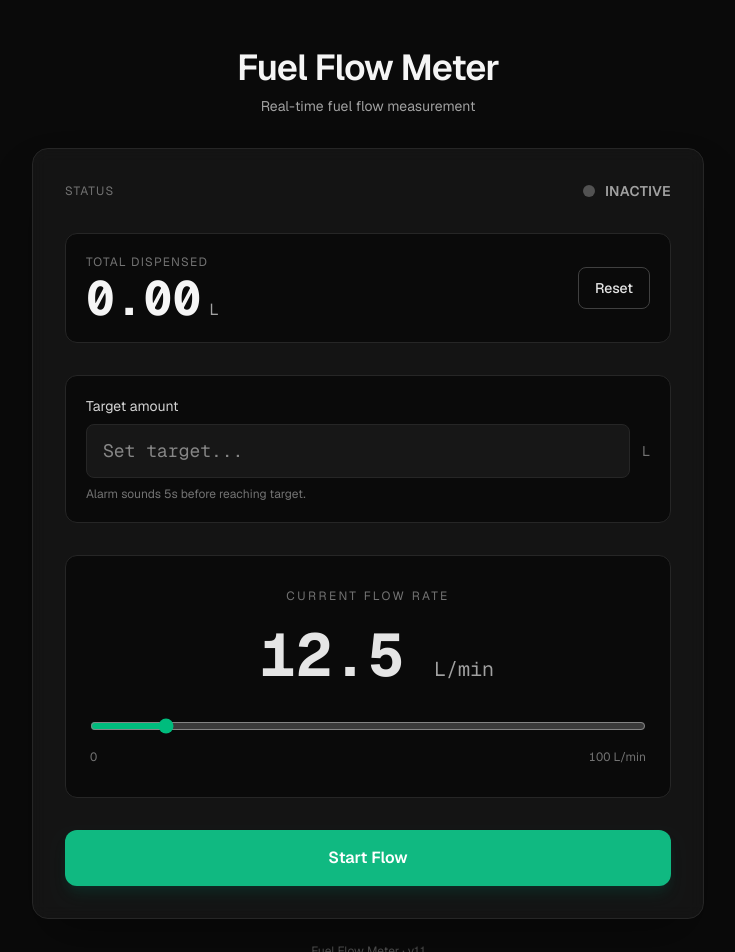
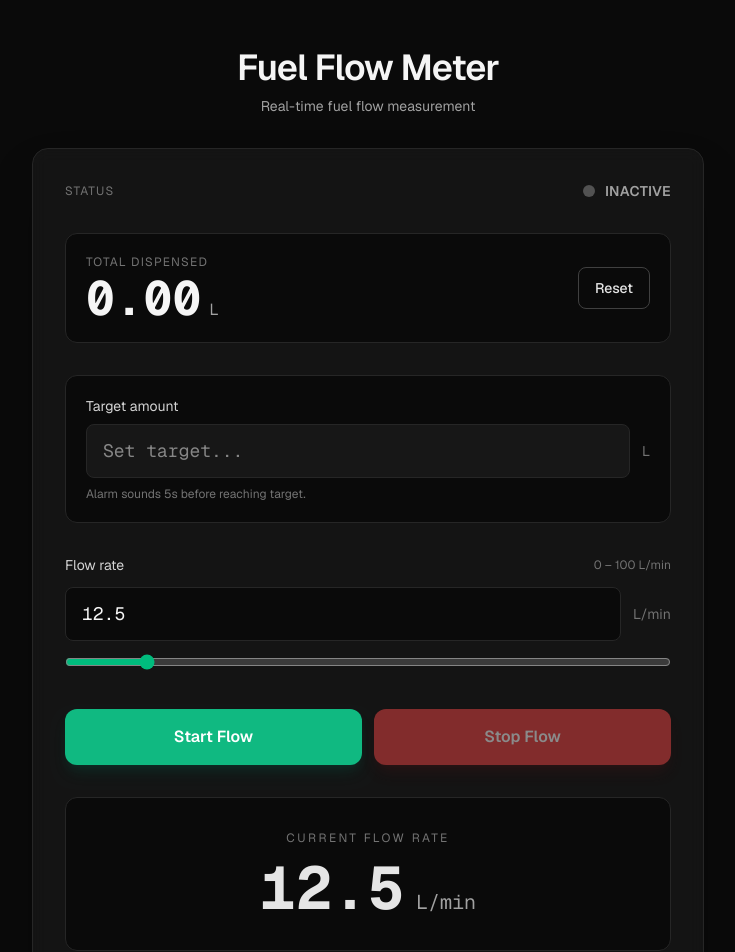
Before and after one commit to 84seven/Fuel-Flow, a Next.js app: page / in a window 1280 px wide. Shown: the top 952 px of the page, without its empty margins (272-1007 px from the left). Built offline with nearby package versions, Linux system fonts and the light colour scheme.

Commit message:
Revert "Merge Start/Stop into one toggle, make flow rate editable"
This reverts commit f8ac5eb4ce86e335382d329eb9e459777659d22e.

```diff
--- a/app/page.tsx
+++ b/app/page.tsx
@@ -105,27 +105,26 @@ export default function Home() {
     };
   }, [isActive]);
 
-  const handleSliderChange = (raw: string) => {
-    const value = clampRate(Number.parseFloat(raw));
-    setFlowRate(value);
-    setRateInput(value.toFixed(1));
-  };
-
   const handleRateChange = (raw: string) => {
     setRateInput(raw);
-    if (raw === "" || raw === "-" || raw === ".") {
+    if (raw === "" || raw === "-") {
       setFlowRate(0);
       return;
     }
     const parsed = Number.parseFloat(raw);
-    if (Number.isNaN(parsed)) return;
     setFlowRate(clampRate(parsed));
   };
 
   const handleRateBlur = () => {
     const clamped = clampRate(Number.parseFloat(rateInput));
     setFlowRate(clamped);
-    setRateInput(clamped.toFixed(1));
+    setRateInput(clamped.toString());
+  };
+
+  const handleSliderChange = (raw: string) => {
+    const value = clampRate(Number.parseFloat(raw));
+    setFlowRate(value);
+    setRateInput(value.toString());
   };
 
   const handleTargetChange = (raw: string) => {
@@ -149,6 +148,7 @@ export default function Home() {
     alarmFiredRef.current = false;
   };
 
+  const displayRate = flowRate.toFixed(1);
   const displayTotal = totalDispensed.toFixed(2);
 
   const remainingToTarget =
@@ -273,12 +273,20 @@ export default function Home() {
             </p>
           </div>
 
-          <div className="rounded-xl bg-neutral-950 border border-neutral-800 px-6 py-8">
-            <div className="text-xs uppercase tracking-[0.2em] text-neutral-500 mb-3 text-center">
-              Current Flow Rate
-            </div>
-            <div className="flex items-baseline justify-center gap-3 font-mono">
+          <div className="space-y-3">
+            <label
+              htmlFor="rate-input"
+              className="flex items-center justify-between text-sm text-neutral-300"
+            >
+              <span>Flow rate</span>
+              <span className="text-xs text-neutral-500">
+                {MIN_RATE} – {MAX_RATE} L/min
+              </span>
+            </label>
+
+            <div className="flex items-stretch gap-3">
               <input
+                id="rate-input"
                 type="number"
                 inputMode="decimal"
                 min={MIN_RATE}
@@ -287,15 +295,12 @@ export default function Home() {
                 value={rateInput}
                 onChange={(e) => handleRateChange(e.target.value)}
                 onBlur={handleRateBlur}
-                className={`w-[5ch] bg-transparent border-0 outline-none text-center text-5xl sm:text-6xl font-bold font-mono tabular-nums rounded-md px-1 focus:bg-neutral-900 transition-colors [appearance:textfield] [&::-webkit-inner-spin-button]:appearance-none [&::-webkit-outer-spin-button]:appearance-none ${
-                  isActive ? "text-emerald-400" : "text-neutral-200"
-                }`}
+                className="flex-1 min-w-0 rounded-lg bg-neutral-950 border border-neutral-800 px-4 py-3 text-lg font-mono text-neutral-100 focus:outline-none focus:ring-2 focus:ring-emerald-500/60 focus:border-emerald-500/60 transition"
                 aria-label="Flow rate in litres per minute"
               />
-              <span className="text-lg sm:text-xl text-neutral-400">
-                L/min
-              </span>
+              <span className="self-center text-neutral-500 text-sm">L/min</span>
             </div>
+
             <input
               type="range"
               min={MIN_RATE}
@@ -303,26 +308,49 @@ export default function Home() {
               step="0.1"
               value={flowRate}
               onChange={(e) => handleSliderChange(e.target.value)}
-              className="mt-6 w-full accent-emerald-500"
+              className="w-full accent-emerald-500"
               aria-label="Flow rate slider"
             />
-            <div className="mt-2 flex justify-between text-xs text-neutral-500 tabular-nums">
-              <span>{MIN_RATE}</span>
-              <span>{MAX_RATE} L/min</span>
+          </div>
+
+          <div className="grid grid-cols-2 gap-3">
+            <button
+              type="button"
+              onClick={handleStart}
+              disabled={isActive}
+              className="rounded-xl px-4 py-4 text-base font-semibold text-white shadow-lg shadow-emerald-900/30 transition active:scale-[0.97] hover:opacity-90 disabled:opacity-50 disabled:cursor-not-allowed disabled:active:scale-100"
+              style={{ backgroundColor: "#10B981" }}
+            >
+              Start Flow
+            </button>
+            <button
+              type="button"
+              onClick={() => setIsActive(false)}
+              disabled={!isActive}
+              className="rounded-xl px-4 py-4 text-base font-semibold text-white shadow-lg shadow-red-900/30 transition active:scale-[0.97] hover:opacity-90 disabled:opacity-50 disabled:cursor-not-allowed disabled:active:scale-100"
+              style={{ backgroundColor: "#EF4444" }}
+            >
+              Stop Flow
+            </button>
+          </div>
+
+          <div className="rounded-xl bg-neutral-950 border border-neutral-800 px-6 py-8 text-center">
+            <div className="text-xs uppercase tracking-[0.2em] text-neutral-500 mb-3">
+              Current Flow Rate
+            </div>
+            <div className="flex items-baseline justify-center gap-3 font-mono">
+              <span
+                className={`text-5xl sm:text-6xl font-bold tabular-nums transition-colors ${
+                  isActive ? "text-emerald-400" : "text-neutral-200"
+                }`}
+              >
+                {displayRate}
+              </span>
+              <span className="text-lg sm:text-xl text-neutral-400">
+                L/min
+              </span>
             </div>
           </div>
-
-          <button
-            type="button"
-            onClick={isActive ? () => setIsActive(false) : handleStart}
-            className={`w-full rounded-xl px-4 py-4 text-base font-semibold text-white shadow-lg transition active:scale-[0.98] hover:opacity-90 ${
-              isActive ? "shadow-red-900/30" : "shadow-emerald-900/30"
-            }`}
-            style={{ backgroundColor: isActive ? "#EF4444" : "#10B981" }}
-            aria-pressed={isActive}
-          >
-            {isActive ? "Stop Flow" : "Start Flow"}
-          </button>
         </section>
 
         <footer className="mt-6 text-center text-xs text-neutral-600">
```
